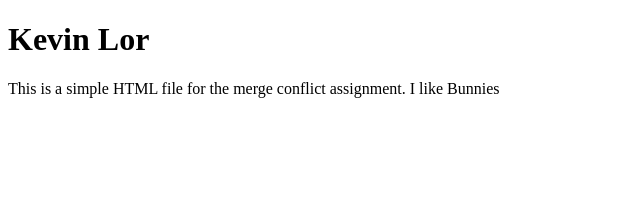
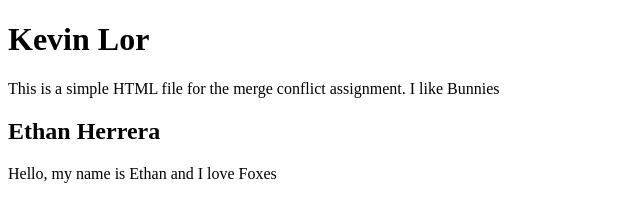
Before and after one commit to juanthehorseemoji-sudo/KevinLorMergeConflict, a plain HTML site: page index.html in a window 1280 px wide. Shown: the whole page, without its empty margins (0-640 px from the left). Drawn offline with Linux system fonts and the light colour scheme.

Commit message:
Added Partner Information

```diff
--- a/index.html
+++ b/index.html
@@ -8,5 +8,8 @@
 <body>
     <h1>Kevin Lor</h1>
     <p>This is a simple HTML file for the merge conflict assignment. I like Bunnies</p>
+
+    <h2>Ethan Herrera</h2>
+    <p>Hello, my name is Ethan and I love Foxes</p>
 </body>
 </html>
```
